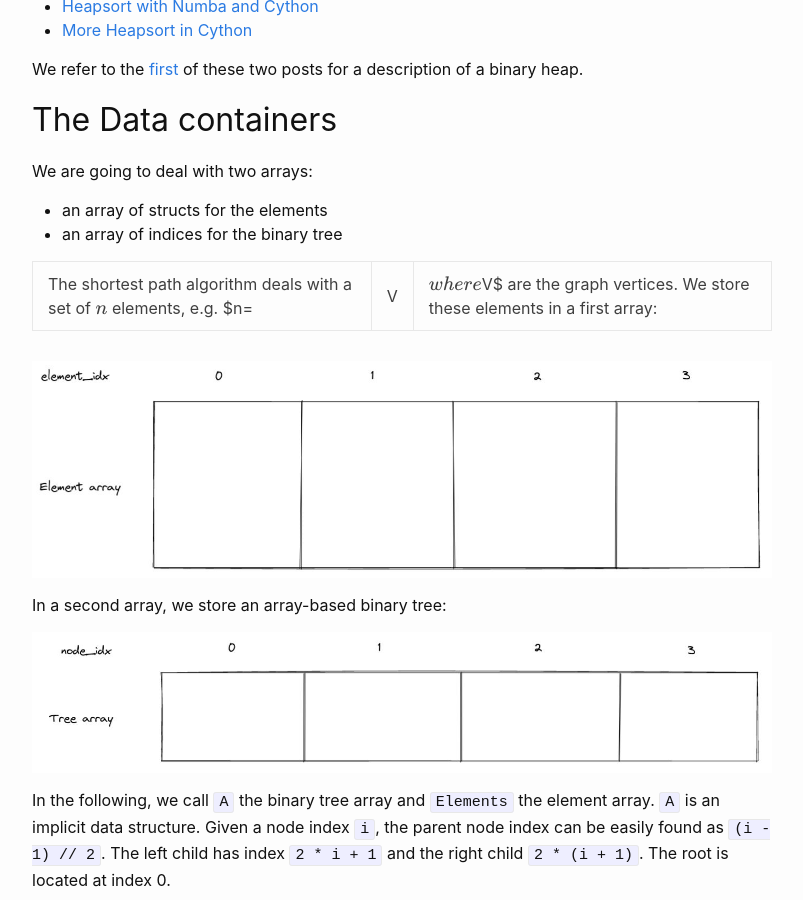
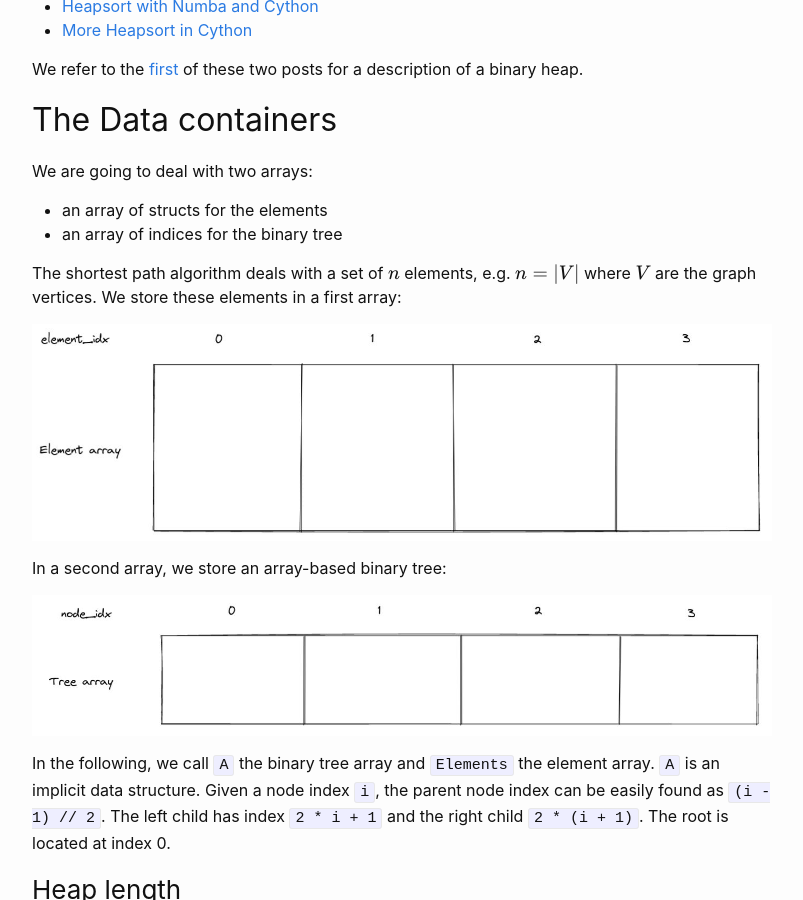
Before and after one commit to aetperf/aetperf.github.io, a Jekyll site: the page built from _posts/2022-11-22-A-Cython-implementation-of-a-min-priority-queue.md, in a window 1280 px wide and 900 px high, scrolled down 1856 px. Shown: the whole window, without its empty margins (238-1041 px from the left). Built offline with Jekyll 4.4.1, drawn with Linux system fonts in a browser that asks for light colours; formulas are drawn with MathJax 3; comment, search, counter and statistics services are not loaded.

Commit message:
latex fix

```diff
--- a/_posts/2022-11-22-A-Cython-implementation-of-a-min-priority-queue.md
+++ b/_posts/2022-11-22-A-Cython-implementation-of-a-min-priority-queue.md
@@ -56,7 +56,7 @@ We are going to deal with two arrays:
 - an array of structs for the elements
 - an array of indices for the binary tree
 
-The shortest path algorithm deals with a set of $n$ elements, e.g. $n=|V|$ where $V$ are the graph vertices. We store these elements in a first array:
+The shortest path algorithm deals with a set of $n$ elements, e.g. $n=\|V\|$ where $V$ are the graph vertices. We store these elements in a first array:
 
 <p align="center">
   <img width="800" src="/img/2022-11-22_01/element_array_02.jpg" alt="element_array">
```
